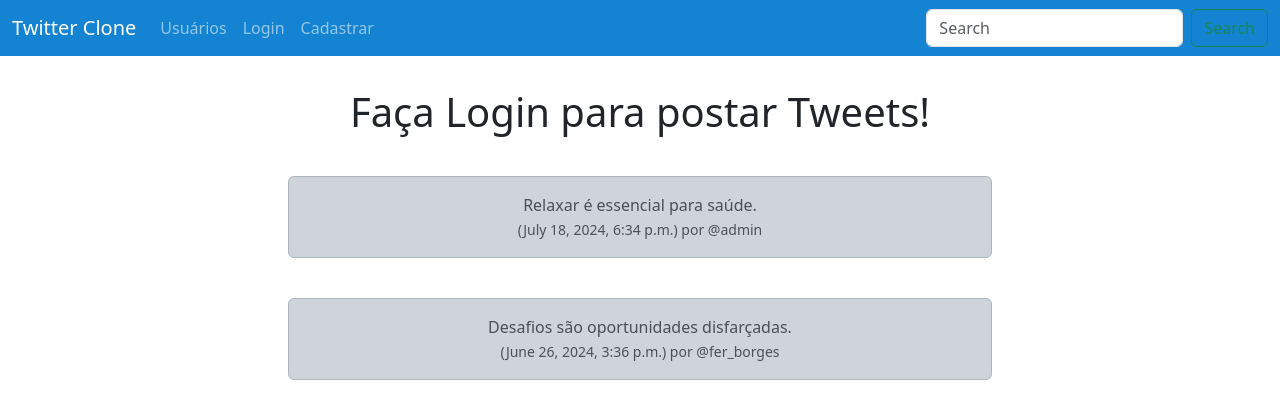
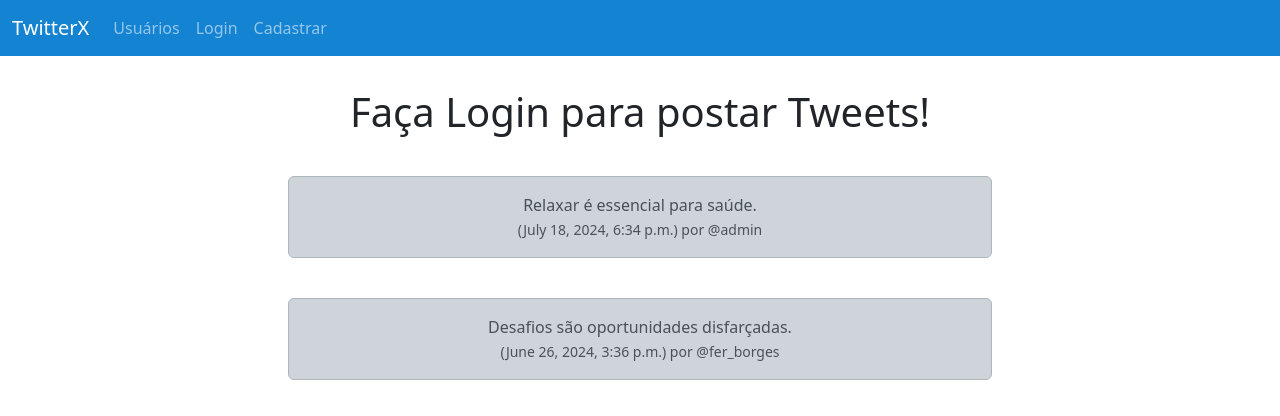
Before and after one commit to Aveiromat/TwitterX-Fullstack, a Django app: page / in a window 1280 px wide. Shown: the top 416 px of the page. Run offline with Django 5.2, Linux system fonts and the light colour scheme; data comes from the database, SQL or seed files in the repository.

Commit message:
💄feat: Updated UI

```diff
--- a/musker/templates/navbar.html
+++ b/musker/templates/navbar.html
@@ -1,6 +1,6 @@
 <nav class="navbar navbar-expand-lg navbar-dark "  style="background-color: #1483d2" >
     <div class="container-fluid">
-      <a class="navbar-brand" href="{% url 'home'%}">Twitter Clone</a>
+      <a class="navbar-brand" href="{% url 'home'%}">TwitterX</a>
       <button class="navbar-toggler" type="button" data-bs-toggle="collapse" data-bs-target="#navbarSupportedContent" aria-controls="navbarSupportedContent" aria-expanded="false" aria-label="Toggle navigation">
         <span class="navbar-toggler-icon"></span>
       </button>
@@ -27,10 +27,6 @@
           {% endif %}
 
         </ul>
-        <form class="d-flex" role="search">
-          <input class="form-control me-2" type="search" placeholder="Search" aria-label="Search">
-          <button class="btn btn-outline-success" type="submit">Search</button>
-        </form>
       </div>
     </div>
   </nav>
```
